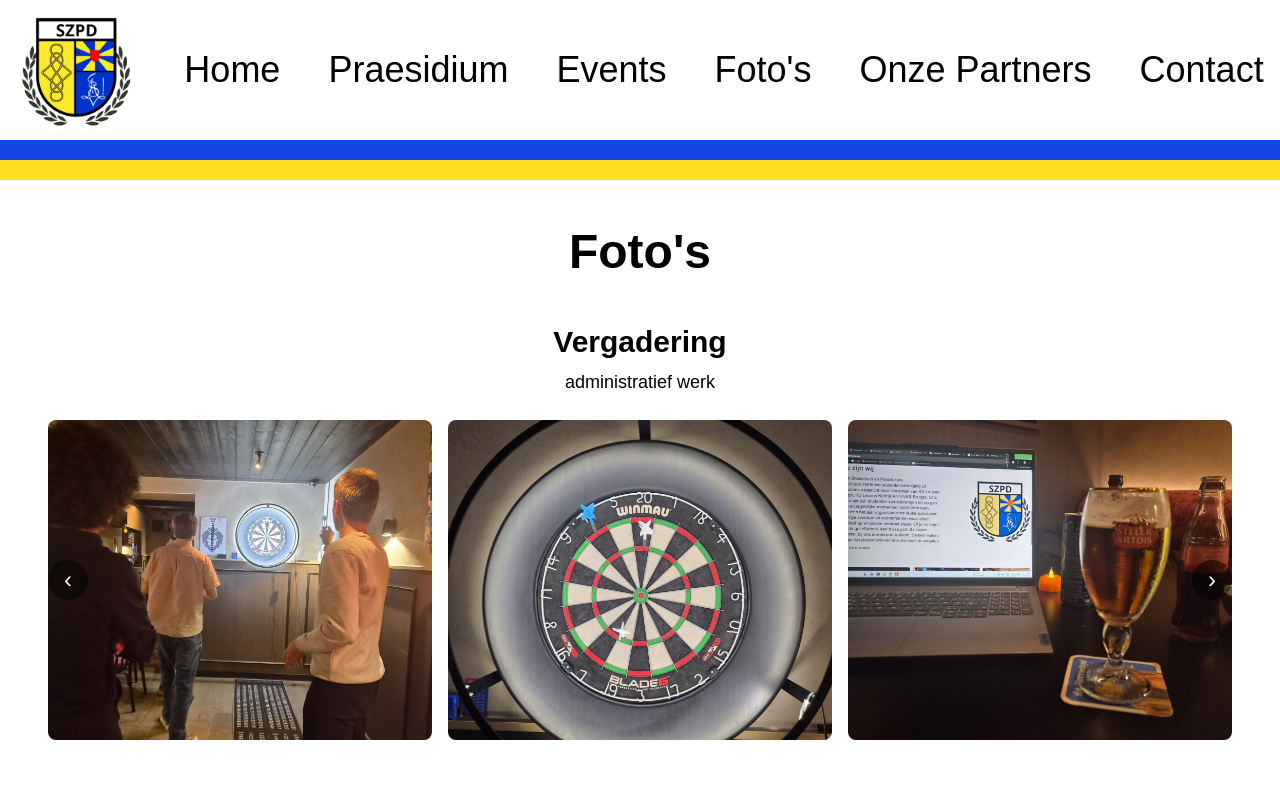
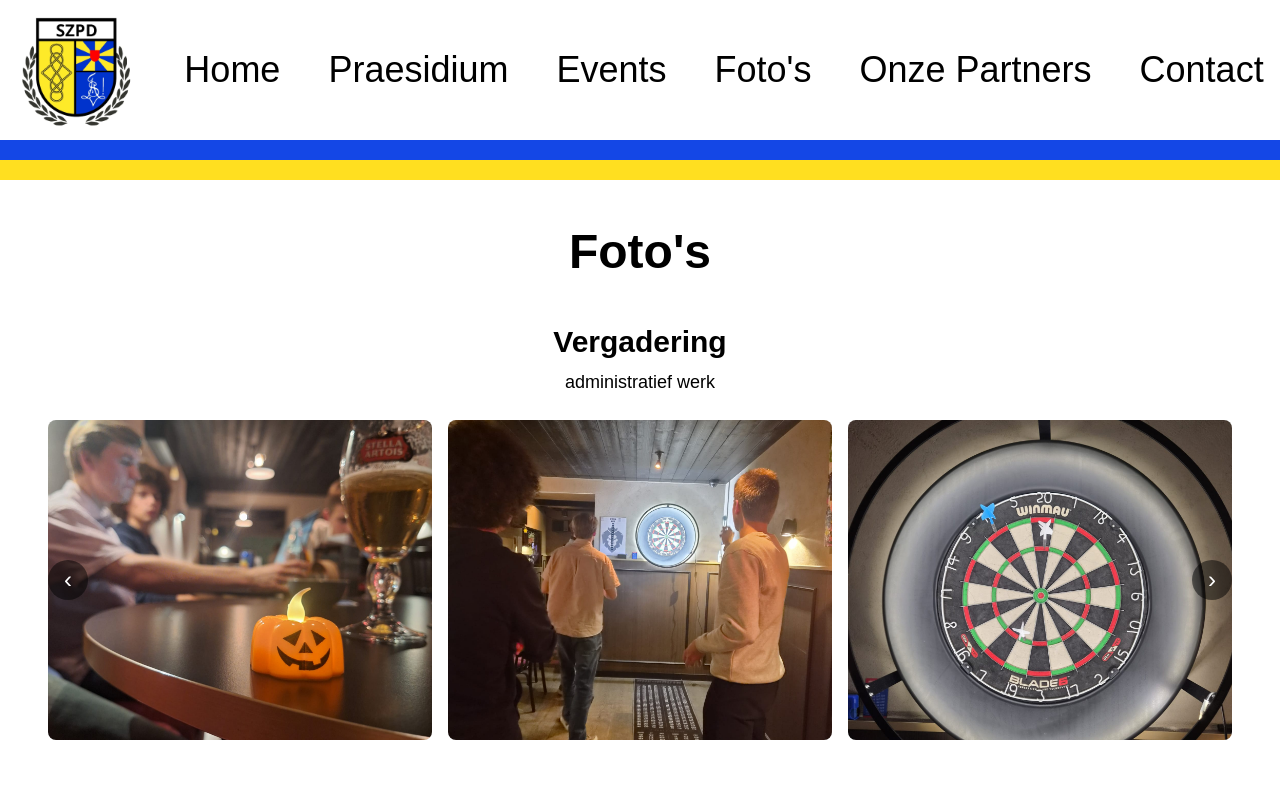
Before and after one commit to seppejoije-ux/seppejoije-ux.github.io, a Next.js app: page /fotos in a window 1280 px wide. Shown: the top 800 px of the page. Built offline with nearby package versions, Linux system fonts and the light colour scheme.

Commit message:
Foto slider met pijlen en events op fotospagina

```diff
--- a/app/fotos/page.tsx
+++ b/app/fotos/page.tsx
@@ -6,10 +6,10 @@ const EVENTS = [
     tekst: "administratief werk",
     fotos: [
       "/FotosEvent/Vergadering1/Foto1.jpeg",
+      "/FotosEvent/Vergadering1/Foto5.jpeg",
       "/FotosEvent/Vergadering1/Foto2.jpeg",
       "/FotosEvent/Vergadering1/Foto3.jpeg",
       "/FotosEvent/Vergadering1/Foto4.jpeg",
-      "/FotosEvent/Vergadering1/Foto5.jpeg",
 
     ],
   },
```
